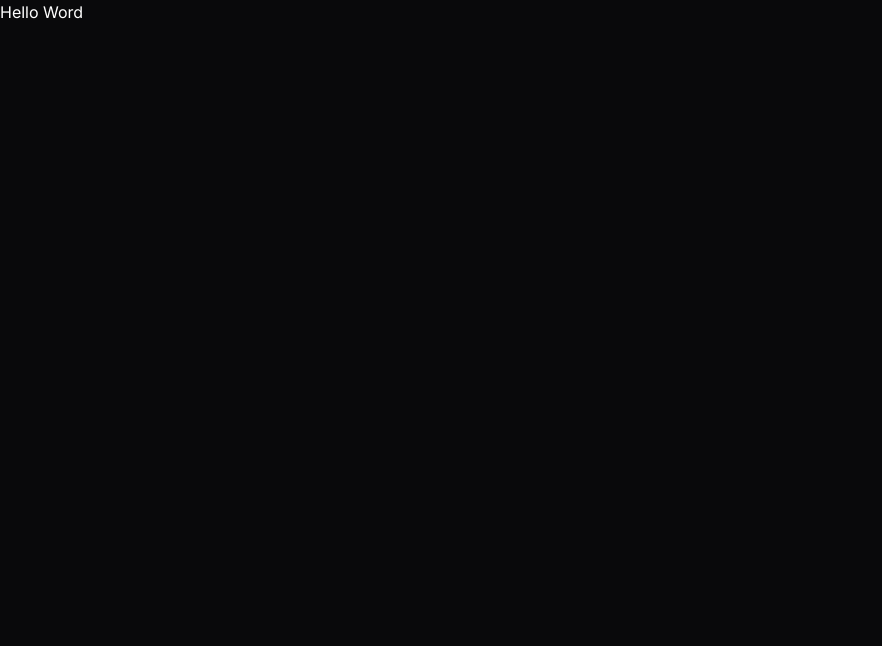
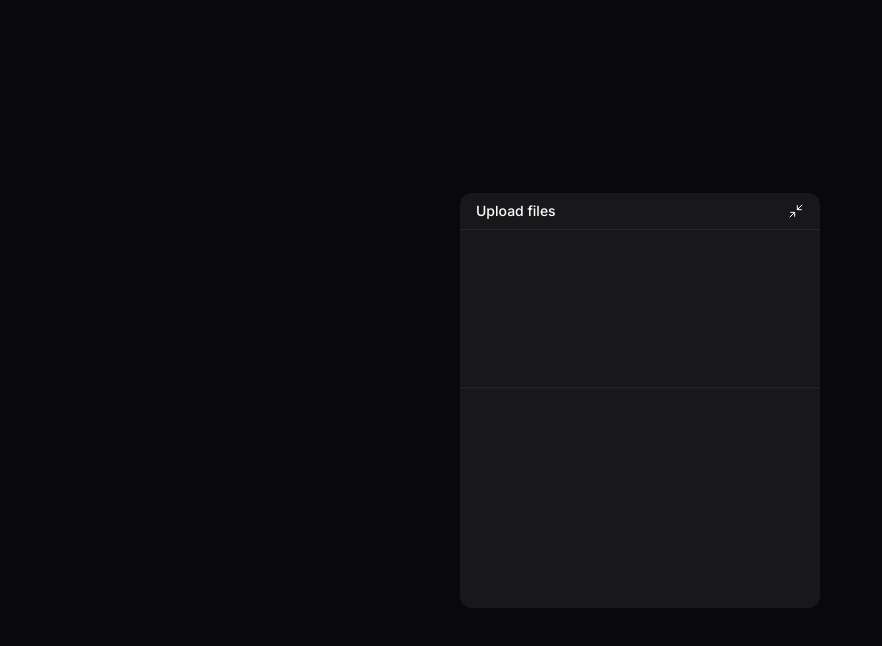
Before and after one commit to eullerbraz/upload-widget, a React (Vite) app: page / in a window 1280 px wide. Shown: the top 646 px of the page, without its empty margins (0-882 px from the left). Built offline with nearby package versions, Linux system fonts and the light colour scheme.

Commit message:
feat: Create upload widget component

```diff
--- a/package.json
+++ b/package.json
@@ -11,6 +11,7 @@
   },
   "dependencies": {
     "@tailwindcss/vite": "^4.1.11",
+    "lucide-react": "^0.525.0",
     "react": "^19.1.0",
     "react-dom": "^19.1.0",
     "tailwindcss": "^4.1.11"
--- a/src/app.tsx
+++ b/src/app.tsx
@@ -1,3 +1,9 @@
+import { UploadWidget } from './components/upload-widget';
+
 export function App() {
-  return <h1>Hello Word</h1>;
+  return (
+    <main className='h-dvh flex flex-col items-center justify-center p-10'>
+      <UploadWidget />
+    </main>
+  );
 }
--- /dev/null
+++ b/src/components/upload-widget-dropzone.tsx
@@ -0,0 +1,3 @@
+export function UploadWidgetDropzone() {
+  return <div className='px-3 h-32'></div>;
+}
--- /dev/null
+++ b/src/components/upload-widget-header.tsx
@@ -0,0 +1,12 @@
+import { Minimize2 } from 'lucide-react';
+
+export function UploadWidgetHeader() {
+  return (
+    <div className='w-full p-4 py-2 bg-white/2 border-zinc-800 border-b flex items-center justify-between'>
+      <span className='text-sm font-medium'> Upload files</span>
+      <button>
+        <Minimize2 strokeWidth={1.5} className='size-4' />
+      </button>
+    </div>
+  );
+}
--- /dev/null
+++ b/src/components/upload-widget-upload-list.tsx
@@ -0,0 +1,3 @@
+export function UploadWidgetUploadList() {
+  return <div className='px-3 h-48'></div>;
+}
--- /dev/null
+++ b/src/components/upload-widget.tsx
@@ -0,0 +1,18 @@
+import { UploadWidgetDropzone } from './upload-widget-dropzone';
+import { UploadWidgetHeader } from './upload-widget-header';
+import { UploadWidgetUploadList } from './upload-widget-upload-list';
+
+export function UploadWidget() {
+  return (
+    <div className='w-full overflow-hidden bg-zinc-900 max-w-[360px] rounded-xl shadow-shape'>
+      <UploadWidgetHeader />
+      <div className='flex flex-col gap-4 py-3'>
+        <UploadWidgetDropzone />
+
+        <div className='h-px bg-zinc-800 border-t border-black/50 box-content' />
+
+        <UploadWidgetUploadList />
+      </div>
+    </div>
+  );
+}
--- a/src/index.css
+++ b/src/index.css
@@ -3,4 +3,7 @@
 @theme {
   --font-sans: 'Inter', ui-sans-serif, system-ui, sans-serif,
     'Apple Color Emoji', 'Segoe UI Emoji', 'Segoe UI Symbol', 'Noto Color Emoji';
+  --shadow-shape: '0px 8px 8px rgba(0, 0, 0, 0.1), 0px 4px 4px rgba(0, 0, 0, 0.1), 0px 2px 2px rgba(0, 0, 0, 0.1), 0px 0px 0px 1px rgba(0, 0, 0, 0.1), inset 0px 0px 0px 1px rgba(255, 255, 255, 0.03), inset 0px 1px 0px rgba(255, 255, 255, 0.03)';
+  --shadow-shape-content: '0px 0px 0px 1px rgba(0, 0, 0, 0.25), inset 0px 1px 0px rgba(255, 255, 255, 0.02), inset 0px 0px 0px 1px rgba(255, 255, 255, 0.02)';
+  --opacity-2: 0.02;
 }
```
Also changed, not shown: 1 other file (tests, documents, lock files or other folders).
